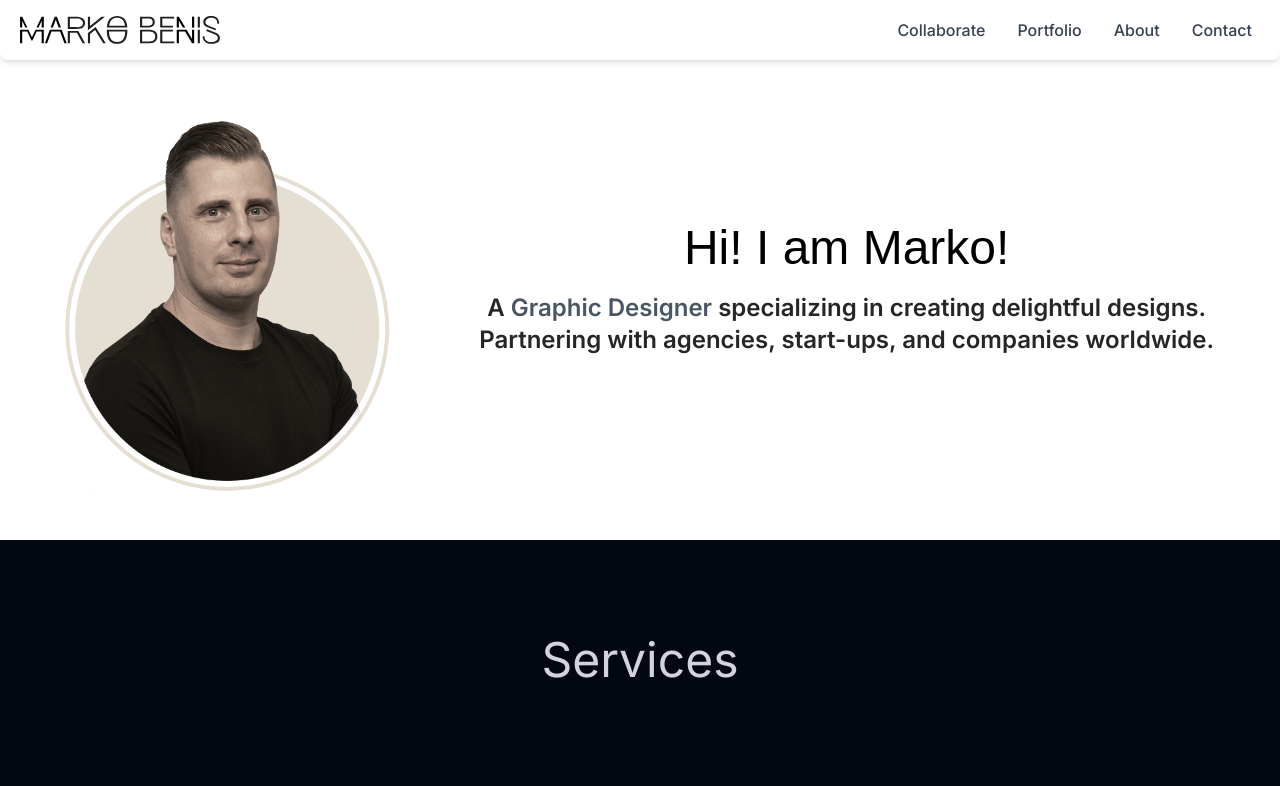
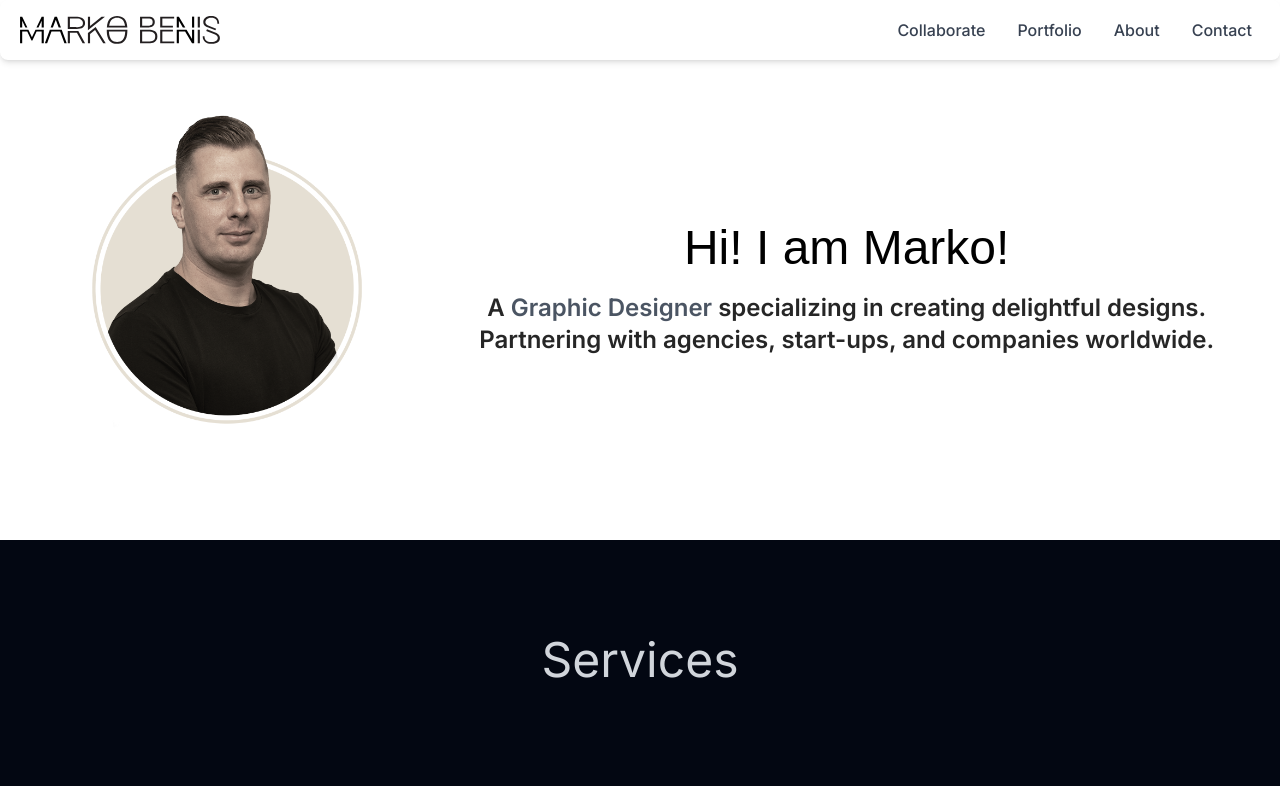
Before and after one commit to mariames/marko-benes-2, a Next.js app: page / in a window 1280 px wide. Shown: the top 786 px of the page. Built offline with nearby package versions, Linux system fonts and the light colour scheme; a web font is replaced by a local one.

Commit message:
Intro- image has been resized

```diff
--- a/components/Intro.tsx
+++ b/components/Intro.tsx
@@ -7,11 +7,11 @@ const Intro: React.FC = () => {
   return (
     <div className="flex flex-col md:flex-row items-center md:items-start py-10 px-5">
       {/* Left side - Text */}
-      <div className="md:w-1/3 mb-8 md:mb-0 flex justify-center mt-3">
+      <div className="md:w-1/3 mb-8 md:mb-0 flex justify-center mt-2">
         <img
           src="/hero_image.png" // replace with your image path
           alt="Sample"
-          className="w-auto h-96 rounded-lg transform transition-all duration-700 ease-in-out hover:scale-105"
+          className="w-auto h-80 rounded-lg transform transition-all duration-700 ease-in-out hover:scale-105"
         />
       </div>
 
```
